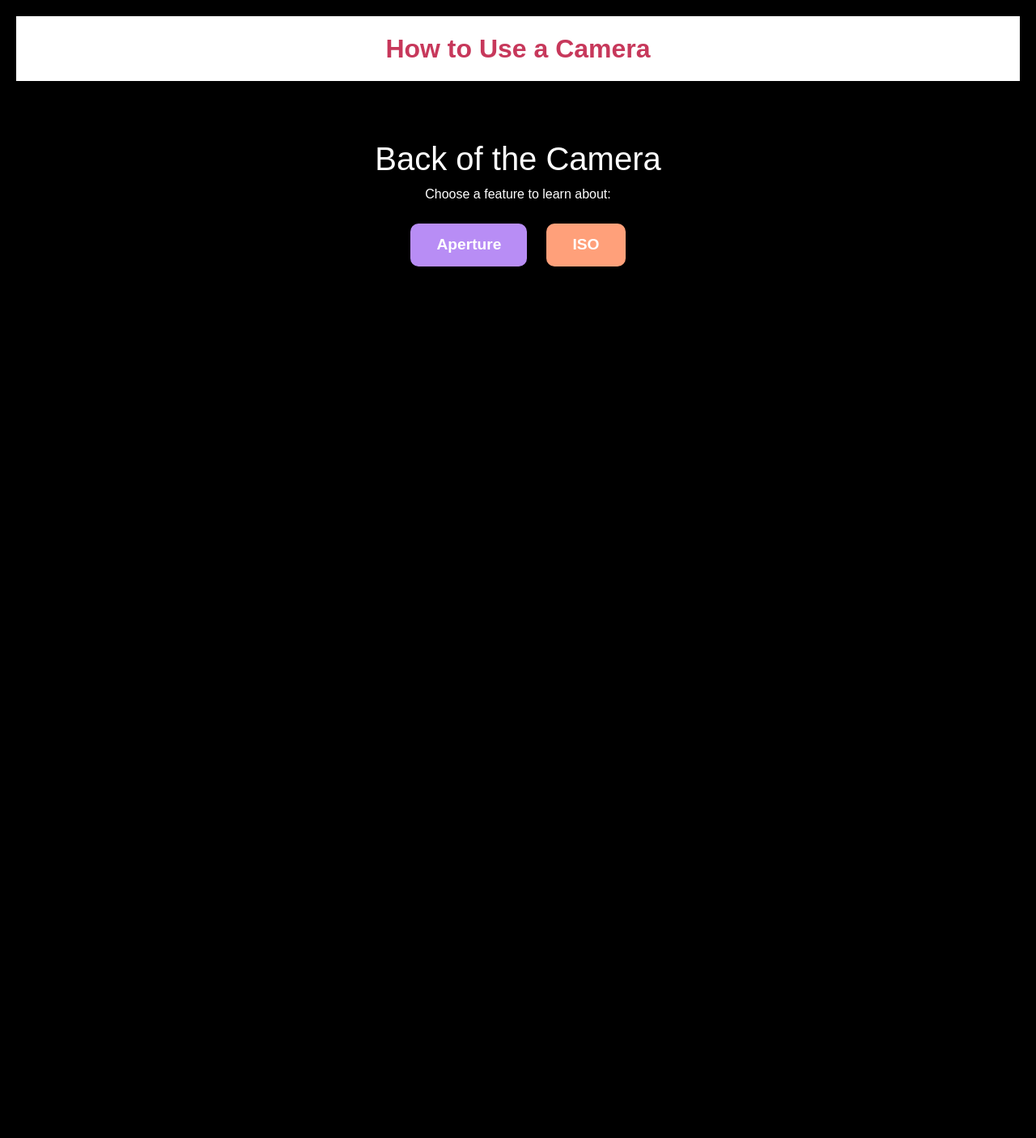
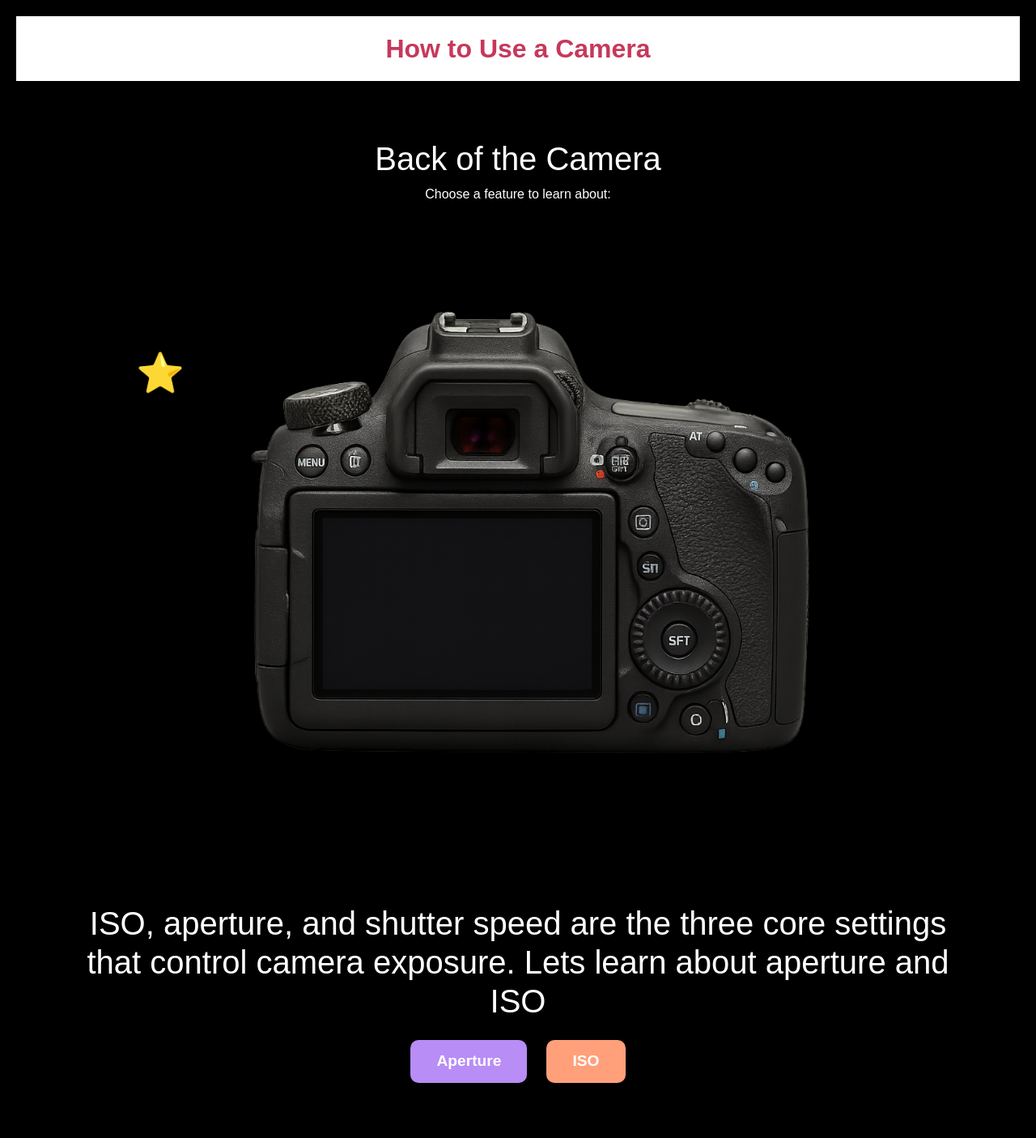
Before and after one commit to milatabach/stacy_the_sassy, a Flask app: page /back in a window 1280 px wide. Shown: the whole page at 81% size. Before the commit the page ends 329 px from the top, so only its background shows below. Run offline with Flask 3, Linux system fonts and the light colour scheme.

Commit message:
Adding an individual shutter speed page

```diff
--- a/server.py
+++ b/server.py
@@ -21,6 +21,10 @@ def learning():
 def shutter():
 	return render_template('shutter.html')
 
+@app.route('/shutter_test')
+def shutter_test():
+	return render_template('shutter_test.html')
+
 @app.route('/quiz')
 def quiz():
     return render_template('quiz.html')
--- a/templates/back_of_camera.html
+++ b/templates/back_of_camera.html
@@ -5,6 +5,24 @@
     <h1>Back of the Camera</h1>
     <p>Choose a feature to learn about:</p>
 
+
+        <!-- Camera Image -->
+        <img src="../static/images/back_camera.png" alt="Camera" class="img-fluid w-100 camera-img" style="max-width: 800px;" />
+
+        <!-- Star Buttons (manually positioned over image) -->
+        <button class="star-btn position-absolute" style="top: 300px; left: 80px;" onclick="showDescription('Menu')">⭐</button>
+
+        <!-- Description Cards -->
+        <div id="Menu" class="desc-card d-none">
+          <button class="close-btn" onclick="closeDescription('Menu')">×</button>
+          <p>If you click in menu you will be able to change many settings. This is where you change the iso.  </p>
+             <a href="menu.html" class="btn btn-light fw-bold px-4 py-2">
+                See more of menu [THIS IS TO DO]
+              </a>
+        </div>
+
+
+    <h1> ISO, aperture, and shutter speed are the three core settings that control camera exposure. Lets learn about aperture and ISO </h1>
     <div class="d-flex justify-content-center gap-4 mt-4">
       <a href="{{ url_for('aperture') }}" class="feature-btn aperture-btn">Aperture</a>
       <a href="{{ url_for('iso') }}" class="feature-btn iso-btn">ISO</a>
--- a/templates/shutter.html
+++ b/templates/shutter.html
@@ -14,7 +14,7 @@
   </p>
 
   <div class="d-flex justify-content-center gap-4 mt-5">
-    <a href="{{ url_for('camera') }}" class="return-btn">Restart Lesson</a>
+    <a href="{{ url_for('shutter_test') }}" class="return-btn">Try it with Stacy!</a>
     <a href="{{ url_for('quiz') }}" class="quiz-btn">Take the Quiz</a>
   </div>
 </div>
```
Also changed, not shown: templates/shutter_test.html (added, +22 -0 lines).
